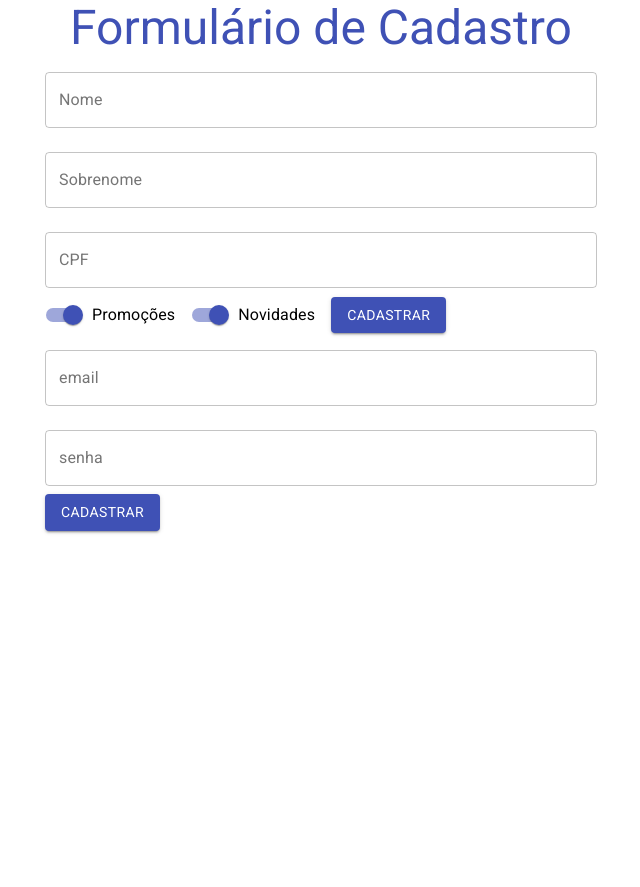
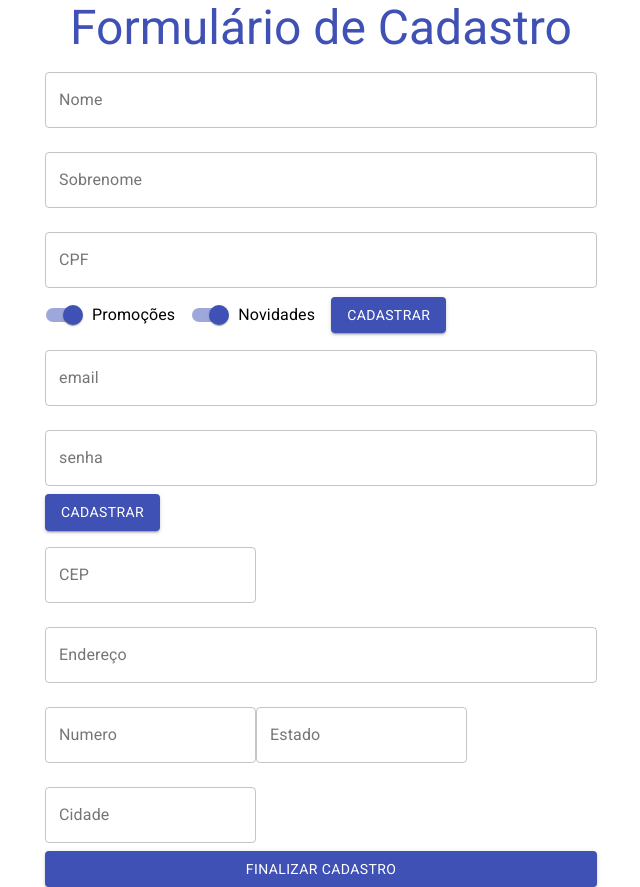
Before and after one commit to thiagonmiziara/form-react-js, a React (Create React App) app in the folder form-login/: page / in a window 1280 px wide. Shown: the whole page, without its empty margins (319-959 px from the left). Before the commit the page ends 800 px from the top, so only its background shows below. Built offline with nearby package versions, Linux system fonts and the light colour scheme.

Commit message:
adicionando mais campos no formulario de cadastro

```diff
--- a/form-login/public/index.html
+++ b/form-login/public/index.html
@@ -1,14 +1,12 @@
 <!DOCTYPE html>
-<html lang="en">
-  <head>
+<html lang="pt-br">
+
+<head>
     <meta charset="utf-8" />
     <link rel="icon" href="%PUBLIC_URL%/favicon.ico" />
     <meta name="viewport" content="width=device-width, initial-scale=1" />
     <meta name="theme-color" content="#000000" />
-    <meta
-      name="description"
-      content="Web site created using create-react-app"
-    />
+    <meta name="description" content="Web site created using create-react-app" />
     <link rel="apple-touch-icon" href="%PUBLIC_URL%/logo192.png" />
     <!--
       manifest.json provides metadata used when your web app is installed on a
@@ -24,9 +22,10 @@
       work correctly both with client-side routing and a non-root public URL.
       Learn how to configure a non-root public URL by running `npm run build`.
     -->
-    <title>React App</title>
-  </head>
-  <body>
+    <title>Formulário React</title>
+</head>
+
+<body>
     <noscript>You need to enable JavaScript to run this app.</noscript>
     <div id="root"></div>
     <!--
@@ -39,5 +38,6 @@
       To begin the development, run `npm start` or `yarn start`.
       To create a production bundle, use `npm run build` or `yarn build`.
     -->
-  </body>
+</body>
+
 </html>
--- a/form-login/src/App.js
+++ b/form-login/src/App.js
@@ -6,11 +6,14 @@ import "fontsource-roboto";
 
 function App() {
   return (
+
     <Container component="article" maxWidth="sm">
+
       <Typography variant="h3" component="h1" align="center" color="primary">
         Formulário de Cadastro
       </Typography>
       <FormularioCadastro aoEnviar={aoEnviarForm} validarCPF={validarCPF}/>
+
     </Container>
   );
 }
--- /dev/null
+++ b/form-login/src/components/FormularioCadstro/DadosEntrega.jsx
@@ -0,0 +1,54 @@
+import React from "react";
+import { TextField, Button } from "@material-ui/core";
+function DadosEntrega() {
+  return (
+    <form>
+      <TextField
+        id="cep"
+        label="CEP"
+        type="number"
+        variant="outlined"
+        margin="normal"
+      />
+
+      <TextField
+        id="endereco"
+        label="Endereço"
+        type="text"
+        variant="outlined"
+        margin="normal"
+        fullWidth
+      />
+
+      <TextField
+        id="numero"
+        label="Numero"
+        type="number"
+        variant="outlined"
+        margin="normal"
+      />
+
+      <TextField
+        id="estado"
+        label="Estado"
+        type="text"
+        variant="outlined"
+        margin="normal"
+      />
+
+      <TextField
+        id="cidade"
+        label="Cidade"
+        type="text"
+        variant="outlined"
+        margin="normal"
+      />
+
+      <Button type="submit" variant="contained" color="primary" fullWidth>
+        Finalizar Cadastro
+      </Button>
+    </form>
+  );
+}
+
+export default DadosEntrega;
--- a/form-login/src/components/FormularioCadstro/FormularioCadastro.jsx
+++ b/form-login/src/components/FormularioCadstro/FormularioCadastro.jsx
@@ -1,6 +1,7 @@
 import React, { useState } from "react";
 import DadosPessoais from "./DadosPessoais";
 import DadosUsuario from "./DadosUsuarios";
+import DadosEntrega from "./DadosEntrega";
 
 function FormularioCadastro({aoEnviar,validarCPF}) {
 
@@ -8,6 +9,7 @@ function FormularioCadastro({aoEnviar,validarCPF}) {
     <>
     <DadosPessoais aoEnviar={aoEnviar} validarCPF={validarCPF} />
     <DadosUsuario/>
+    <DadosEntrega/>
     </>
   );
 }
```
Also changed, not shown: form-login/src/index.css (+5 -8 lines), form-login/src/App.css (indentation only), 1 other file (tests, documents, lock files or other folders).
